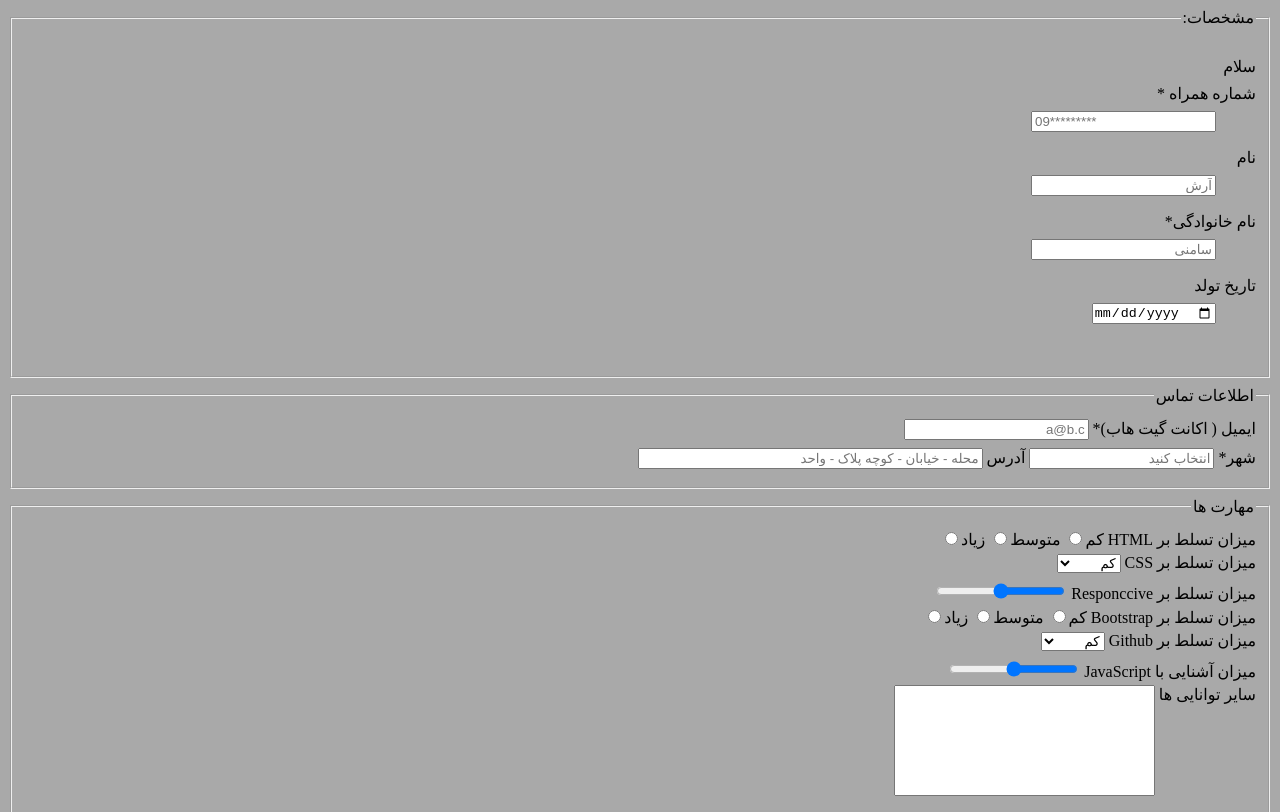
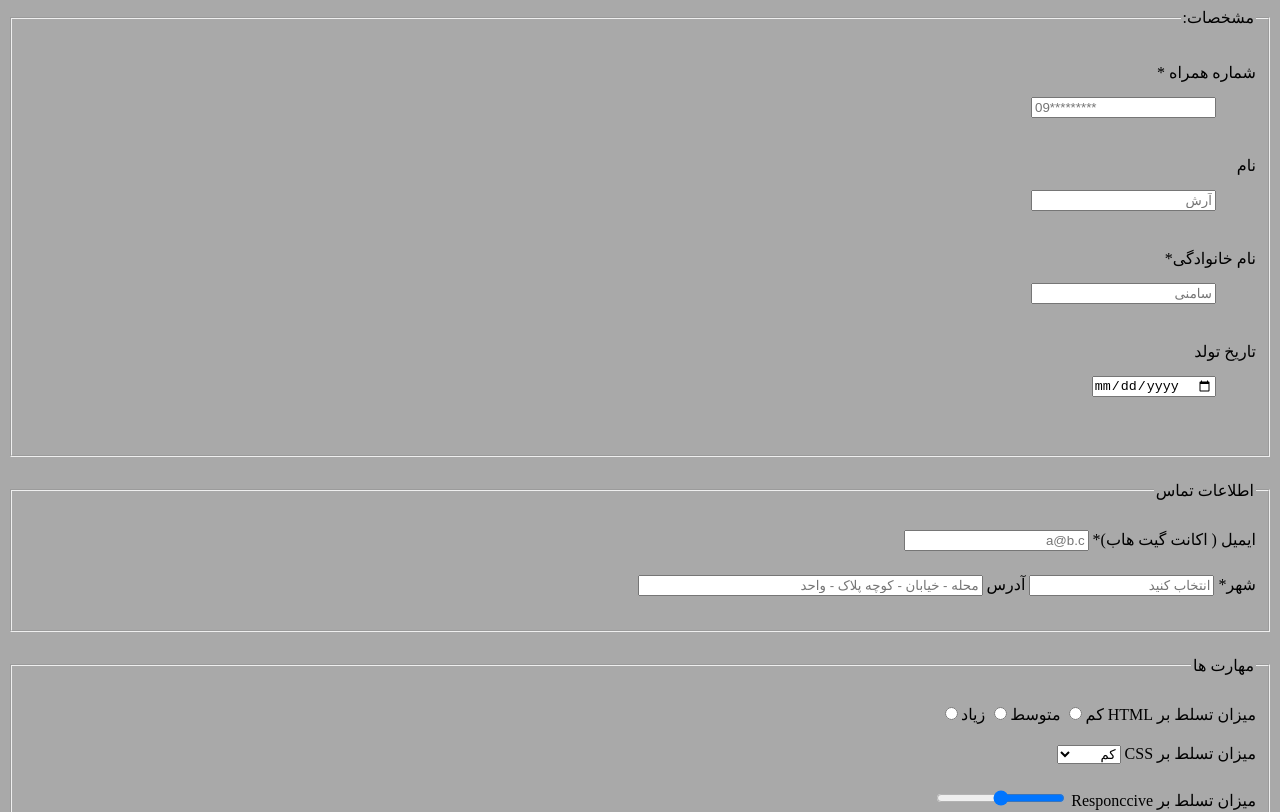
Before and after one commit to didi1367/t1, a plain HTML site: page index.html in a window 1280 px wide. Shown: the top 812 px of the page. Drawn offline with Linux system fonts and the light colour scheme; a web font is replaced by a local one.

Commit message:
ارتفاع فقط عددجایگاه فاصله ها

```diff
--- a/index.html
+++ b/index.html
@@ -9,7 +9,11 @@
     <title>گرید 1</title>
     <style>
         * {
-            margin-bottom: 1vh;
+            margin-bottom: 3vh;
+        }
+
+        dl.kutah{
+            line-height: 0;
         }
 
         body {
@@ -31,8 +35,7 @@
         <fieldset>
             <legend>مشخصات:</legend>
 
-            <dl>
-                <p>سلام</p>
+            <dl class="kutah">
                 <dt> <label for="mobile">شماره همراه *</label> </dt>
                 <dd><input type="tel" id="mobile" name="cmobile" maxlength="11" placeholder="09*********" pattern="[0-9]{11}" title="شماره 11 رقمی تلفن(فقط عدد)" required>
                 </dd>
@@ -40,11 +43,11 @@
                 <dt> <label for="name">نام</label> </dt>
                 <dd> <input id="name" name="cname" placeholder="آرش"> </dd>
 
-                <dt> <label for="lname">نام خانوادگی*</label><br></dt>
+                <dt> <label for="lname">نام خانوادگی*</label></dt>
                 <dd> <input id="lname" name="clname" maxlength="50" placeholder="سامنی" required></input></dd>
 
                 <dt> <label for="birthday">تاریخ تولد</label> </dt>
-                <dd><input type="date" id="birthday" name="cbirthday"></input></dd> <br>
+                <dd><input type="date" id="birthday" name="cbirthday"></input></dd>
             </dl>
         </fieldset>
 
```
